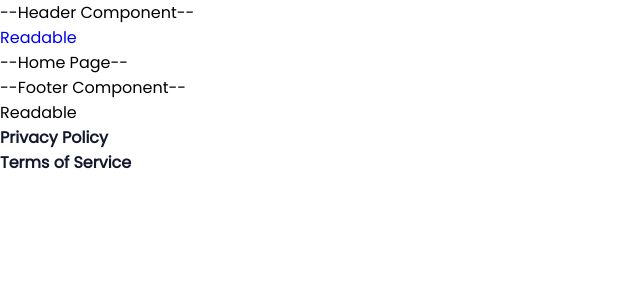
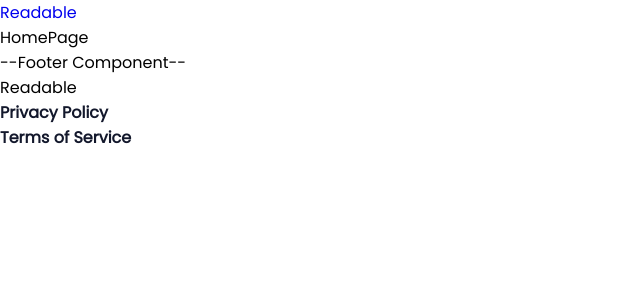
Before and after one commit to hwrdyen/Readable-BookRental-App, a React (Vite) app in the folder frontend/: page / in a window 1280 px wide. Shown: the top 300 px of the page, without its empty margins (0-640 px from the left). Built offline with nearby package versions, Linux system fonts and the light colour scheme.

Commit message:
Added Header and Footer scss files

```diff
--- a/frontend/src/App.tsx
+++ b/frontend/src/App.tsx
@@ -1,6 +1,7 @@
 import "./App.scss";
 import { BrowserRouter as Router, Routes, Route } from "react-router-dom";
 import Layout from "./layouts/Layout";
+import HomePage from "./pages/HomePage/HomePage";
 
 function App() {
   return (
@@ -11,7 +12,7 @@ function App() {
             path="/"
             element={
               <Layout>
-                <div>--Home Page--</div>
+                <HomePage />
               </Layout>
             }
           />
--- /dev/null
+++ b/frontend/src/components/Header/Header.scss
@@ -0,0 +1,24 @@
+@use "../../styles/global" as *;
+@use "../../styles/mixins" as *;
+@use "../../styles/typography" as *;
+@use "../../styles/variable" as *;
+
+.Header {
+  &__Container {
+    @include mobile {
+      margin: $mobile-side-margin $mobile-side-margin;
+      display: flex;
+      flex-direction: column;
+      align-items: center;
+      justify-content: center;
+      text-align: center;
+    }
+    @include tablet {
+      margin: $mobile-side-margin $tablet-side-margin;
+    }
+    @include desktop {
+      margin: $tablet-side-margin $desktop-side-margin;
+      flex-direction: row;
+    }
+  }
+}
--- a/frontend/src/components/Header.tsx
+++ b/frontend/src/components/Header/Header.tsx
@@ -2,11 +2,8 @@ import { Link } from "react-router-dom";
 
 const Header = () => {
   return (
-    <div>
-      <div>--Header Component--</div>
-      <span>
-        <Link to="/">Readable</Link>
-      </span>
+    <div className="Header__Container">
+      <Link to="/">Readable</Link>
     </div>
   );
 };
--- a/frontend/src/layouts/Layout.tsx
+++ b/frontend/src/layouts/Layout.tsx
@@ -1,5 +1,6 @@
-import Footer from "../components/Footer";
-import Header from "../components/Header";
+import "./Layout.scss";
+import Footer from "../components/Footer/Footer";
+import Header from "../components/Header/Header";
 
 type Props = {
   children: React.ReactNode;
```
Also changed, not shown: frontend/src/components/Footer/Footer.scss (added), frontend/src/components/Footer/Footer.tsx (renamed from frontend/src/components/Footer.tsx).
